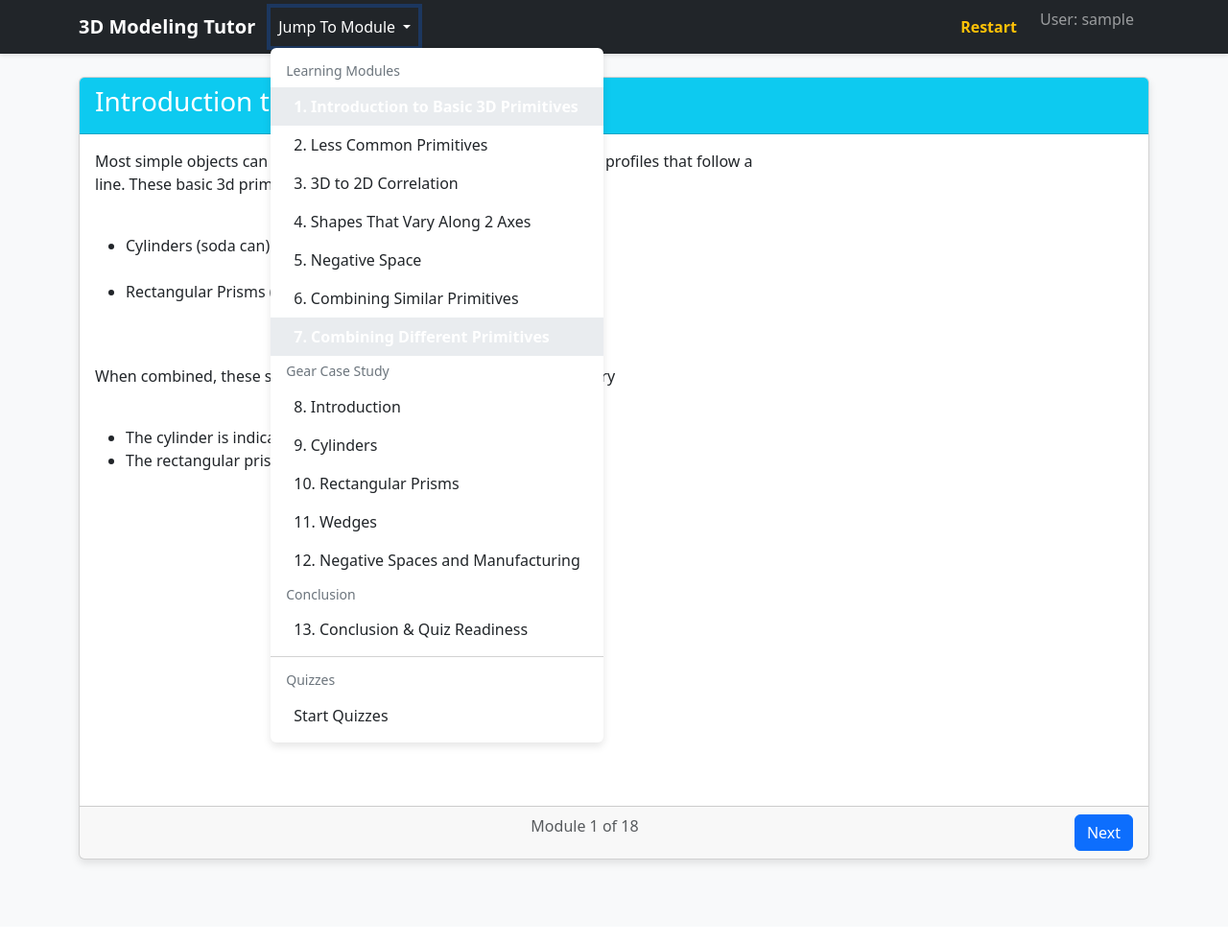
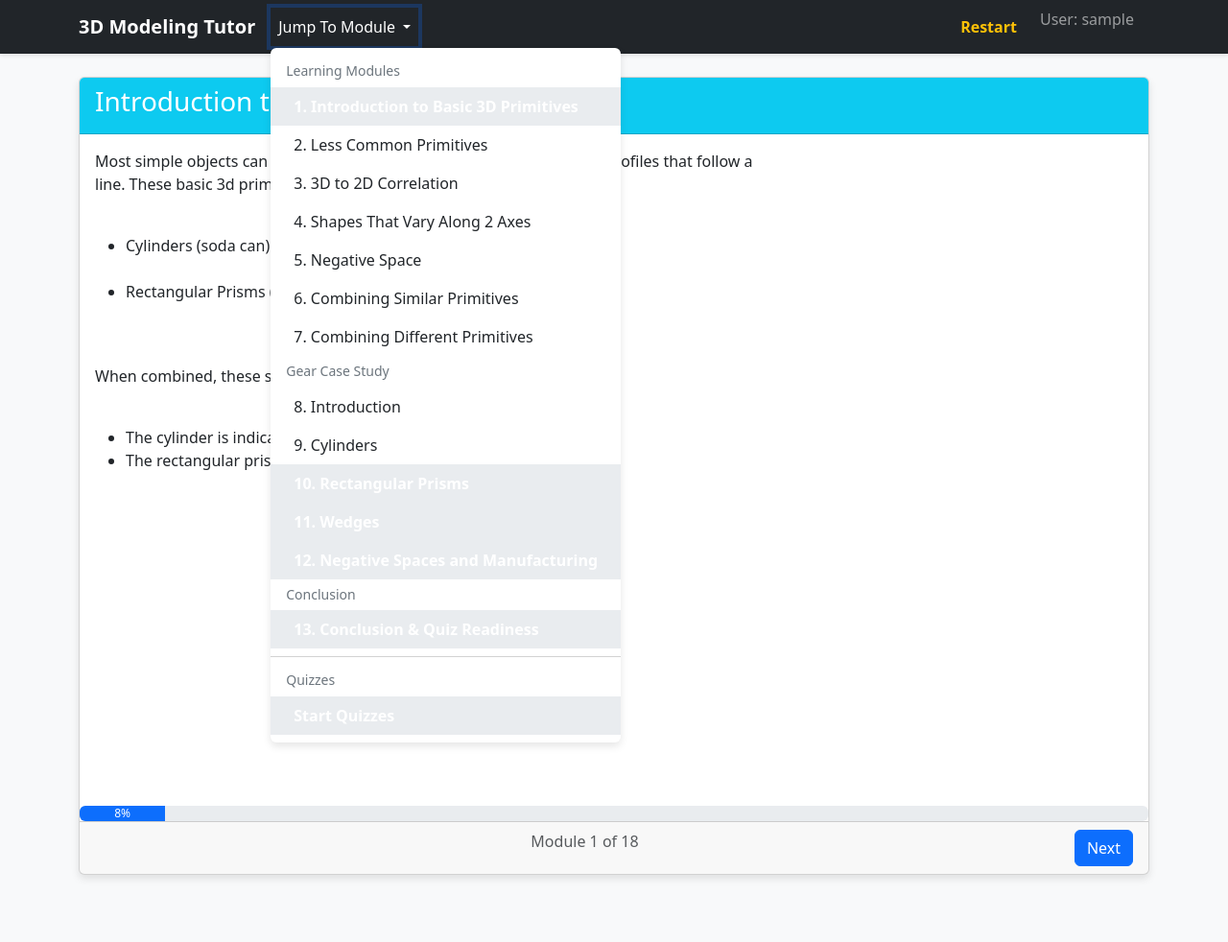
Before and after one commit to MAV2187/COMS-W4170-CVN-GROUP-5-SP-2025, a Flask app: page /module/1 in a window 1280 px wide, after a click on "Jump To Module". Shown: the whole page at 96% size. Before the commit the page ends 903 px from the top, so only its background shows below. Run offline with Flask 3, Linux system fonts and the light colour scheme; the visitor is signed in with stand-in values (Sample User, id 1); some libraries are stand-ins or nearby versions.

Commit message:
Updated Drop Down Menu, Added Progress bar

```diff
--- a/templates/base.html
+++ b/templates/base.html
@@ -30,18 +30,18 @@
                             <li><a class="dropdown-item" href="{{ url_for('load_module', module_id=4) }}">4. Shapes That Vary Along 2 Axes</a></li>
                             <li><a class="dropdown-item" href="{{ url_for('load_module', module_id=5) }}">5. Negative Space</a></li>
                             <li><a class="dropdown-item" href="{{ url_for('load_module', module_id=6) }}">6. Combining Similar Primitives</a></li>
-                            <li><a class="dropdown-item" href="{{ url_for('load_module', module_id=1) }}">7. Combining Different Primitives</a></li>
+                            <li><a class="dropdown-item" href="{{ url_for('load_module', module_id=7) }}">7. Combining Different Primitives</a></li>
                             <li><h6 class="dropdown-header">Gear Case Study</h6></li>
-                            <li><a class="dropdown-item" href="{{ url_for('load_module', module_id=2) }}">8. Introduction</a></li>
-                            <li><a class="dropdown-item" href="{{ url_for('load_module', module_id=3) }}">9. Cylinders</a></li>
-                            <li><a class="dropdown-item" href="{{ url_for('load_module', module_id=4) }}">10. Rectangular Prisms</a></li>
-                            <li><a class="dropdown-item" href="{{ url_for('load_module', module_id=5) }}">11. Wedges</a></li>
-                            <li><a class="dropdown-item" href="{{ url_for('load_module', module_id=6) }}">12. Negative Spaces and Manufacturing</a></li>
+                            <li><a class="dropdown-item" href="{{ url_for('load_module', module_id=8) }}">8. Introduction</a></li>
+                            <li><a class="dropdown-item" href="{{ url_for('load_module', module_id=9) }}">9. Cylinders</a></li>
+                            <li><a class="dropdown-item" href="{{ url_for('load_module', module_id=10) }}">10. Rectangular Prisms</a></li>
+                            <li><a class="dropdown-item" href="{{ url_for('load_module', module_id=11) }}">11. Wedges</a></li>
+                            <li><a class="dropdown-item" href="{{ url_for('load_module', module_id=12) }}">12. Negative Spaces and Manufacturing</a></li>
                             <li><h6 class="dropdown-header">Conclusion</h6></li>
-                            <li><a class="dropdown-item" href="{{ url_for('load_module', module_id=6) }}">13. Conclusion & Quiz Readiness</a></li>
+                            <li><a class="dropdown-item" href="{{ url_for('load_module', module_id=13) }}">13. Conclusion & Quiz Readiness</a></li>
                             <li><hr class="dropdown-divider"></li>
                             <li><h6 class="dropdown-header">Quizzes</h6></li>
-                            <li><a class="dropdown-item" href="{{ url_for('load_module', module_id=7) }}">Start Quizzes</a></li>
+                            <li><a class="dropdown-item" href="{{ url_for('load_module', module_id=14) }}">Start Quizzes</a></li>
                         </ul>
                     </li>
                     {% endif %}
--- a/templates/module.html
+++ b/templates/module.html
@@ -51,6 +51,9 @@
             </div>
         </div>
     </div>
+    <div class="progress">
+        <div class="progress-bar" role="progressbar" aria-valuenow="{{ module.progress }}" aria-valuemin="0" aria-valuemax="100" style="width: {{ module.progress }}%;">{{ module.progress }}%</div>
+    </div>
     <div class="card-footer">
         <div class="d-flex justify-content-between">
             {% if module_id > 1 %}
--- a/templates/quiz.html
+++ b/templates/quiz.html
@@ -147,6 +147,9 @@
             {% endfor %}
         </form>
     </div>
+    <div class="progress">
+        <div class="progress-bar" role="progressbar" aria-valuenow="{{ module.progress }}" aria-valuemin="0" aria-valuemax="100" style="width: {{ module.progress }}%;">{{ module.progress }}%</div>
+    </div>
     <div class="card-footer">
         <div class="d-flex justify-content-between align-items-center">
             {% if module_id > 7 %}
--- a/user_progress.json
+++ b/user_progress.json
@@ -32,5 +32,16 @@
             "18": 0.0
         },
         "last_accessed": "2025-04-22T12:39:18.756197"
+    },
+    "asfd": {
+        "current_module": 13,
+        "quiz_scores": {
+            "14": 100.0,
+            "15": 100.0,
+            "16": 100.0,
+            "17": 0.0,
+            "18": 0.0
+        },
+        "last_accessed": "2025-04-22T13:10:24.664621"
     }
 }
```
Also changed, not shown: static/js/modules.json (+18 -0 lines).
